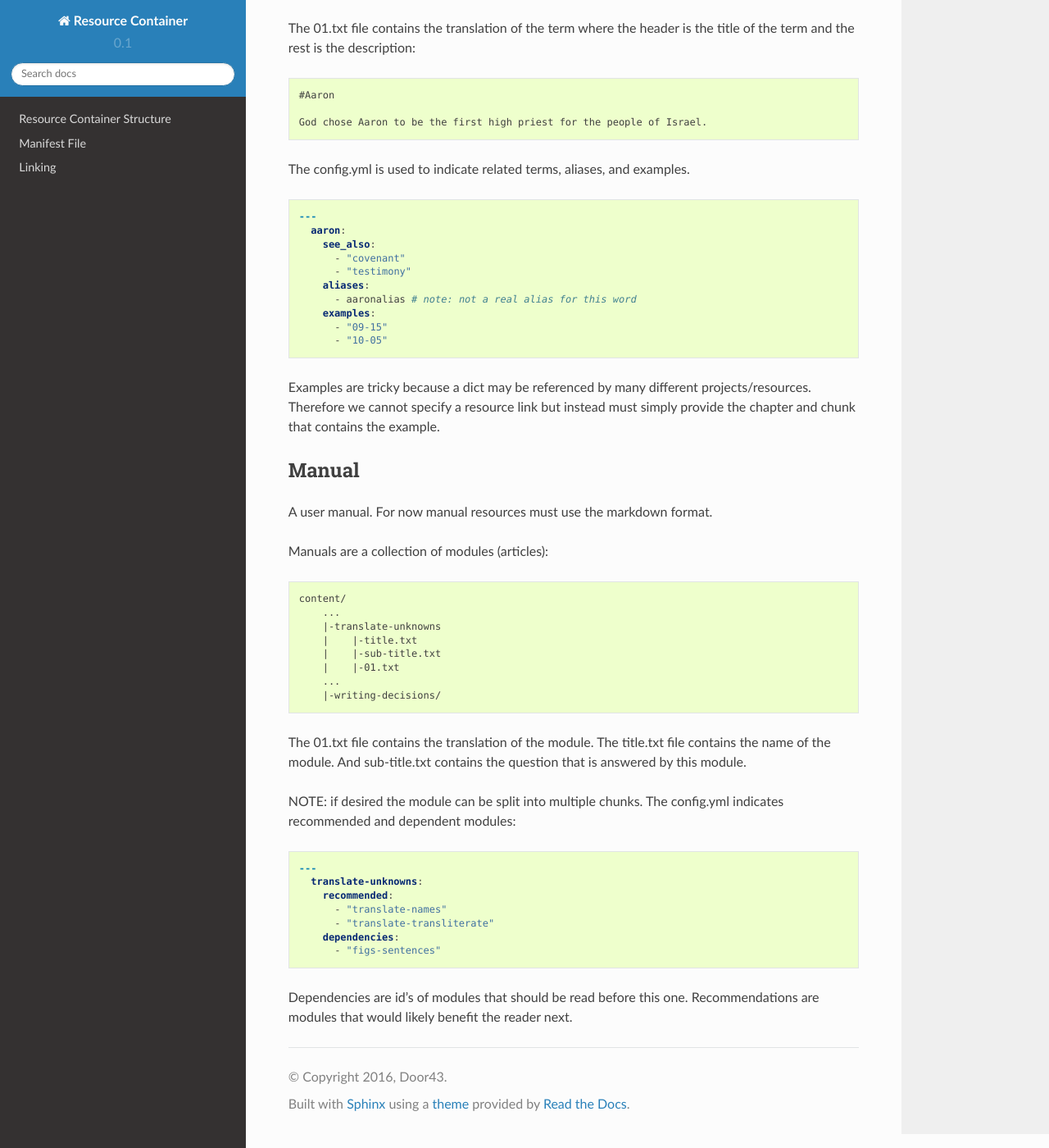
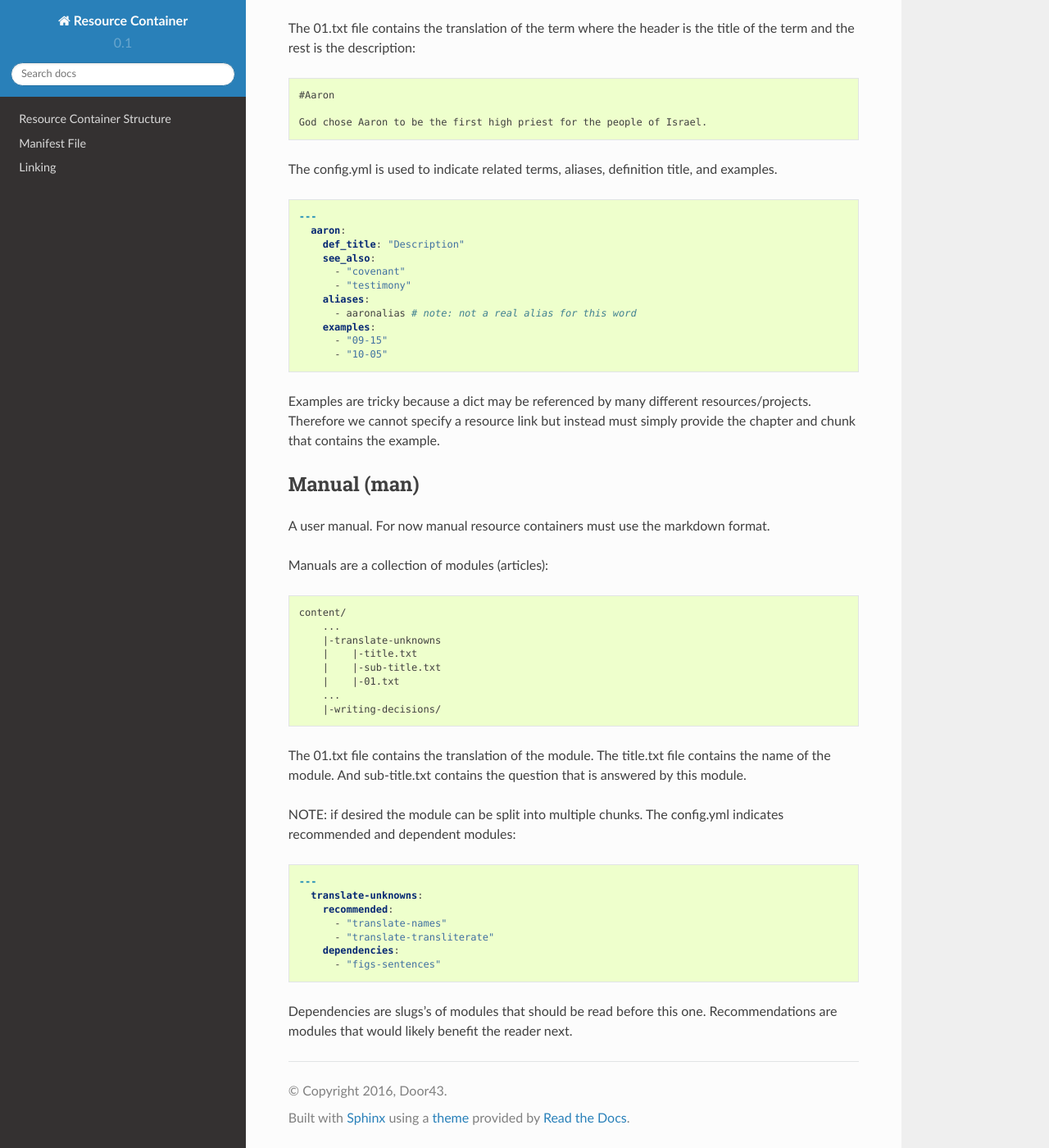
Before and after one commit to unfoldingWord-dev/Resource-Container, a Sphinx documentation site: the page built from docs/container_types.rst, in a window 1280 px wide and 1400 px high, scrolled down 1607 px. Shown: the whole window at 82% size. Built offline with Sphinx 7.4.7 and the Read the Docs theme 2.0.0, drawn with Linux system fonts in a browser that asks for light colours; pages that are not in the unit, such as notebooks, are missing from menus; some of the changed text lies outside the part shown.

Commit message:
Update container_types.rst
updated links and fixed typos.

```diff
--- a/docs/container_types.rst
+++ b/docs/container_types.rst
@@ -19,24 +19,24 @@
       01:      // chapter
         01:    // chunk
           words:
-            - "//bible/tw/creation"
-            - "//bible/tw/god"
-            - "//bible/tw/heaven"
-            - "//bible/tw/holyspirit"
+            - "//tw/bible/dict/creation"
+            - "//tw/bible/dict/god"
+            - "//tw/bible/dict/heaven"
+            - "//tw/bible/dict/holyspirit"
           questions:
-            - "//gen/tq/01:01"
+            - "//tq/gen/help/01:01"
           notes:
-            - "//gen/tn/01:01"
+            - "//tq/gen/help/01:01"
           images:
-            - "image://gen/ulb/01:01"
+            - "//ulb/gen/image/01:01"
 
 Implementation Notes:
 Related resources as shown above may be displayed in the application along the side of the book content in order to provide contextual information.
 
-Help
+Help (help)
 ----
 
-A helpful resource to supplement chunks in a book. e.g. notes or questions. Currently all help resources must use the markdown format.
+A helpful resource to supplement chunks in a book. e.g. notes or questions. Currently all help resource containers must use the markdown format.
 
 Each chunk contains one or more helps which correlate to the corresponding chunk in a book resource:
 
@@ -81,12 +81,13 @@
 
     God chose Aaron to be the first high priest for the people of Israel.
 
-The config.yml is used to indicate related terms, aliases, and examples.
+The config.yml is used to indicate related terms, aliases, definition title, and examples.
 
 .. code-block:: yaml
 
     ---
       aaron:
+        def_title: "Description"
         see_also:
           - "covenant"
           - "testimony"
@@ -96,13 +97,13 @@
           - "09-15"
           - "10-05"
 
-Examples are tricky because a dict may be referenced by many different projects/resources. Therefore we cannot specify a resource link but instead must simply provide the chapter and chunk that contains the example.
+Examples are tricky because a dict may be referenced by many different resources/projects. Therefore we cannot specify a resource link but instead must simply provide the chapter and chunk that contains the example.
 
 
-Manual
+Manual (man)
 ------
 
-A user manual. For now manual resources must use the markdown format.
+A user manual. For now manual resource containers must use the markdown format.
 
 Manuals are a collection of modules (articles):
 
@@ -132,4 +133,4 @@
         dependencies:
           - "figs-sentences"
 
-Dependencies are id's of modules that should be read before this one. Recommendations are modules that would likely benefit the reader next.
+Dependencies are slugs's of modules that should be read before this one. Recommendations are modules that would likely benefit the reader next.
```
Also changed, not shown: other parts of docs/container_types.rst (+1 -1 lines).
